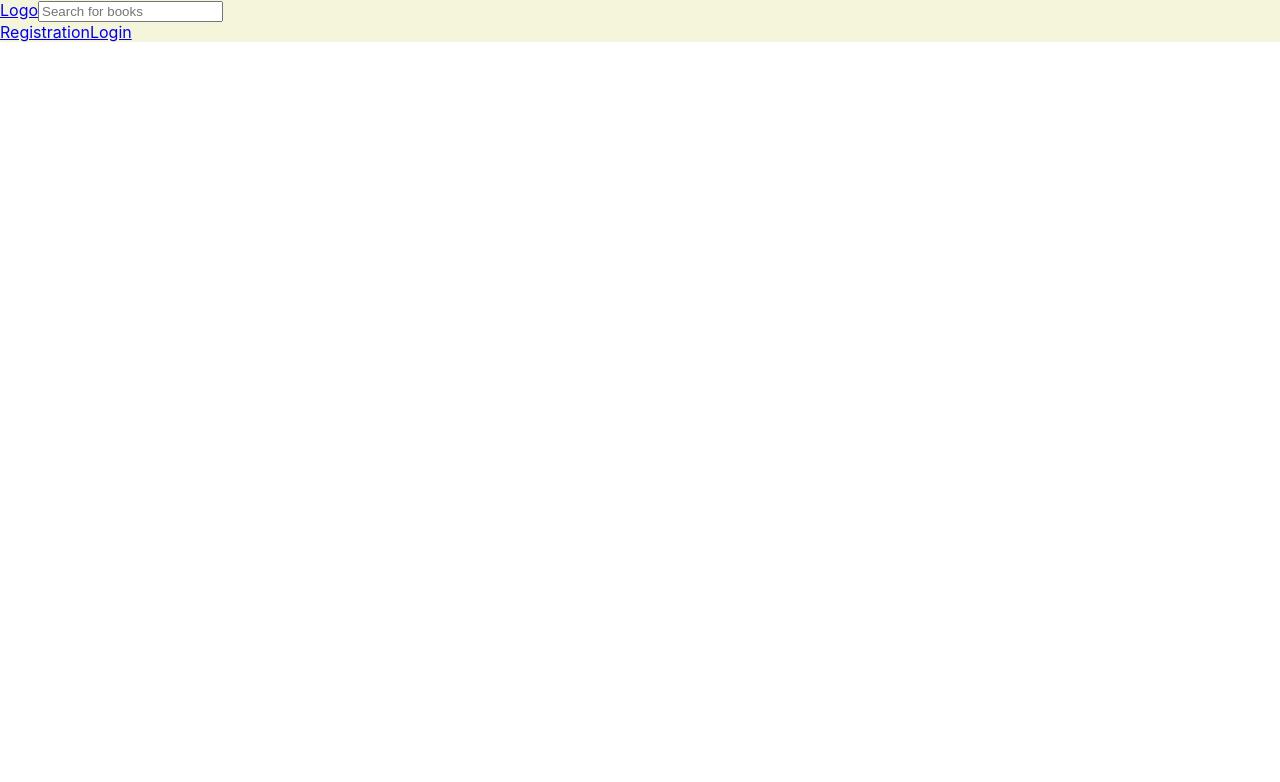
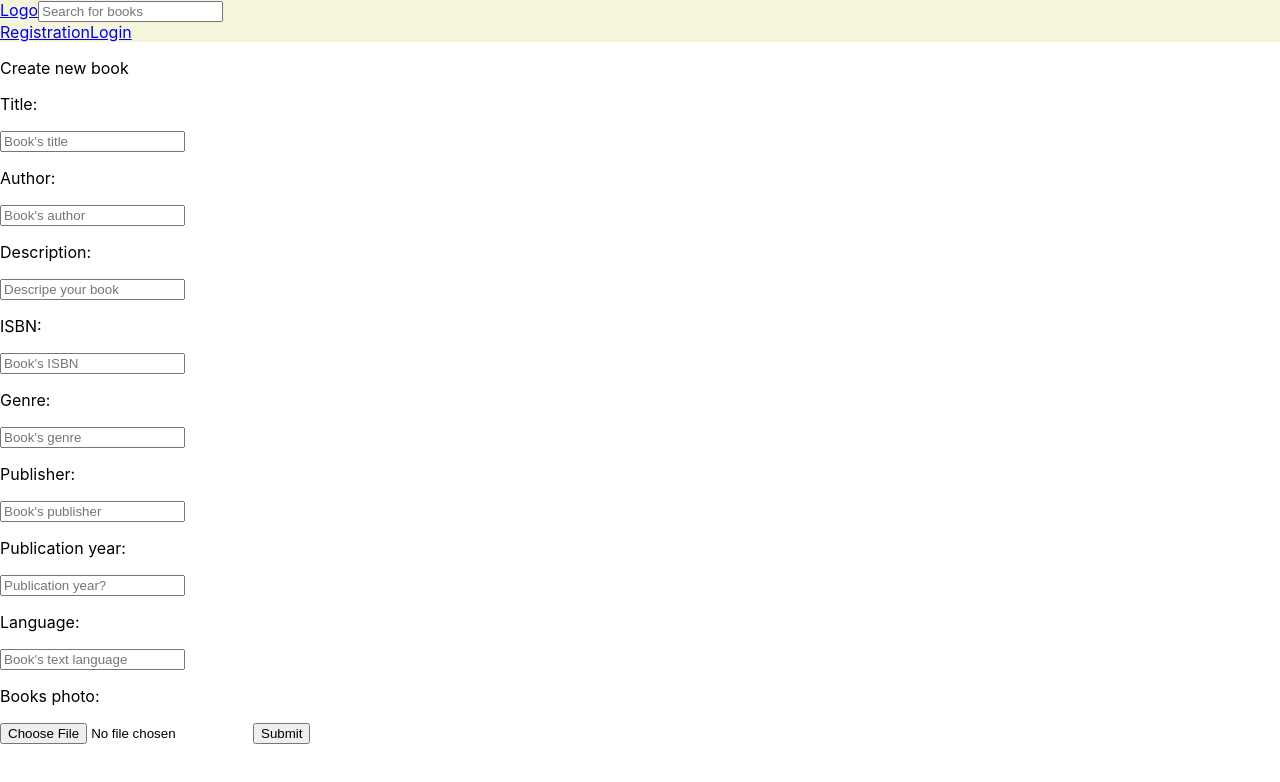
Before and after one commit to TheCukrus/Book_traiding_app, a React (Create React App) app in the folder Frontend/: page /create_new_book in a window 1280 px wide. Shown: the top 782 px of the page. Built offline with nearby package versions, Linux system fonts and the light colour scheme; no server answers.

Commit message:
modify component

```diff
--- a/Frontend/src/Adress_routes.jsx
+++ b/Frontend/src/Adress_routes.jsx
@@ -2,14 +2,16 @@ import { Route, Routes } from "react-router-dom";
 import Home from "./Home.jsx";
 import Registration from "./components/registration/Registration.jsx";
 import Login from "./components/login/Login.jsx";
+import Create_book from "./components/book/Create_book.jsx";
 
-const Adress_routes = ({ error, set_error, success_message, set_success_message }) =>
+const Adress_routes = ({ user, error, set_error, success_message, set_success_message }) =>
 {
     return (
         <Routes>
             <Route exact path="/" element={<Home error={error} set_error={set_error} success_message={success_message} set_success_message={set_success_message} />} />
             <Route path="/registration" element={<Registration error={error} set_error={set_error} success_message={success_message} set_success_message={set_success_message} />} />
             <Route path="/login" element={<Login error={error} set_error={set_error} success_message={success_message} set_success_message={set_success_message} />} />
+            <Route path="/create_new_book" element={<Create_book user={user} error={error} set_error={set_error} success_message={success_message} set_success_message={set_success_message} />} />
         </Routes>
     )
 }
```
